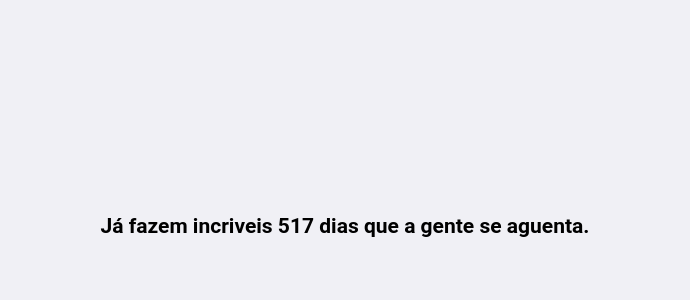
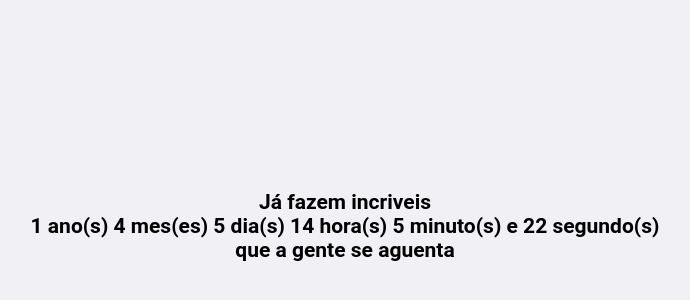
Before and after one commit to denieu/danick, a plain HTML site: page index.html in a window 1280 px wide. Shown: the part 114-414 px from the top of the page, without its empty margins (295-985 px from the left). Drawn offline with Linux system fonts and the light colour scheme.

Commit message:
Now the time is updated every second

```diff
--- a/index.html
+++ b/index.html
@@ -23,16 +23,23 @@
             width: 100%;
             height: 85vh;
             display: flex;
+            flex-direction: column;
             justify-content: center;
             align-items: center;
             text-align: center;
+        }
+
+        h1 {
+            display: block;
         }
     </style>
 </head>
 
 <body>
     <section>
-        <h1></h1>
+        <h1>Já fazem incriveis</h1>
+        <h1 id="elapsed-time"></h1>
+        <h1>que a gente se aguenta</h1>
     </section>
 
     <script>
@@ -41,7 +48,40 @@
         const diff = Math.abs(now.getTime() - past.getTime());
         const days = Math.ceil(diff / (1000 * 60 * 60 * 24));
 
-        document.querySelector("h1").innerHTML = "Já fazem incriveis " + days + " dias que a gente se aguenta.";
+        const startDatetime = new Date(2021, 04, 02, 14, 00, 00, 00);  // 14:00 at 2021/04/02
+
+        function updateText(newText) {
+            document.getElementById("elapsed-time").innerHTML = newText;
+        }
+
+        function timeInterrupt() {
+            const nowDatetime = new Date();
+            const totalElapsedTimeMs = nowDatetime - startDatetime;
+
+            let elapsedSeconds = Math.floor(totalElapsedTimeMs / 1000);
+            let elapsedMinutes = Math.floor(elapsedSeconds / 60);
+            elapsedSeconds = elapsedSeconds - (elapsedMinutes * 60);
+
+            let elapsedHours = Math.floor(elapsedMinutes / 60);
+            elapsedMinutes = elapsedMinutes - (elapsedHours * 60);
+
+            let elapsedDays = Math.floor(elapsedHours / 24);
+            elapsedHours = elapsedHours - (elapsedDays * 24);
+
+            let elapsedMonths = Math.floor(elapsedDays / 30);
+            elapsedDays = elapsedDays - (elapsedMonths * 30);
+
+            let elapsedYears = Math.floor(elapsedMonths / 12);
+            elapsedMonths = elapsedMonths - (elapsedYears * 12);
+
+            console.log(elapsedYears, elapsedMonths, elapsedDays, elapsedHours, elapsedMinutes, elapsedSeconds)
+            updateText(`${elapsedYears} ano(s) ${elapsedMonths} mes(es) ${elapsedDays} dia(s) ${elapsedHours} hora(s) ${elapsedMinutes} minuto(s) e ${elapsedSeconds} segundo(s)`);
+        }
+
+        window.onload = () => {
+            timeInterrupt();
+            setInterval(timeInterrupt, 1000);
+        };
     </script>
 </body>
 
```
